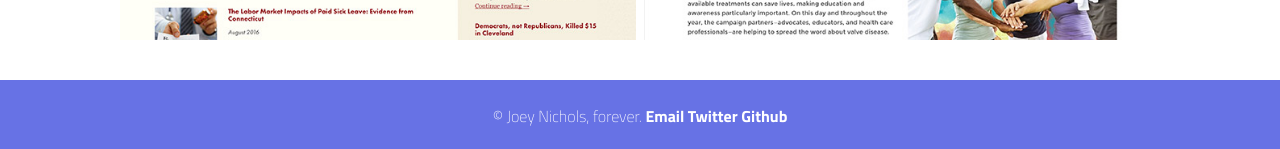
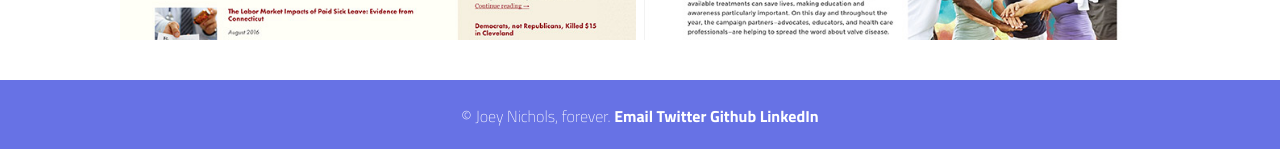
Before and after one commit to joeyquarters/joeyquarters.github.io, a Jekyll site: the page built from index.md, in a window 1280 px wide. Shown: the part 1773-1922 px from the top of the page. Built offline with Jekyll 4.4.1, drawn with Linux system fonts in a browser that asks for light colours.

Commit message:
Added LinkedIn to footer

```diff
--- a/_config.yml
+++ b/_config.yml
@@ -21,6 +21,7 @@ baseurl: "" # the subpath of your site, e.g. /blog
 url: "http://www.joeyquarters.com" # the base hostname & protocol for your site, e.g. http://example.com
 twitter_username: joeyquarters
 github_username:  joeyquarters
+linkedin_username: joeyquarters
 google_analytics: UA-89926811-1
 
 # Markdown settings
--- a/_includes/footer.html
+++ b/_includes/footer.html
@@ -12,6 +12,9 @@
 				{% if site.github_username %}
 					<a href="github.com/{{ site.github_username }}" target="_blank">Github</a>
 				{% endif %}
+				{% if site.linkedin_username %}
+					<a href="https://www.linkedin.com/in/{{ site.linkedin_username }}" target="_blank">LinkedIn</a>
+				{% endif %}
 			</div>
 		</div>
 	</div>
```
